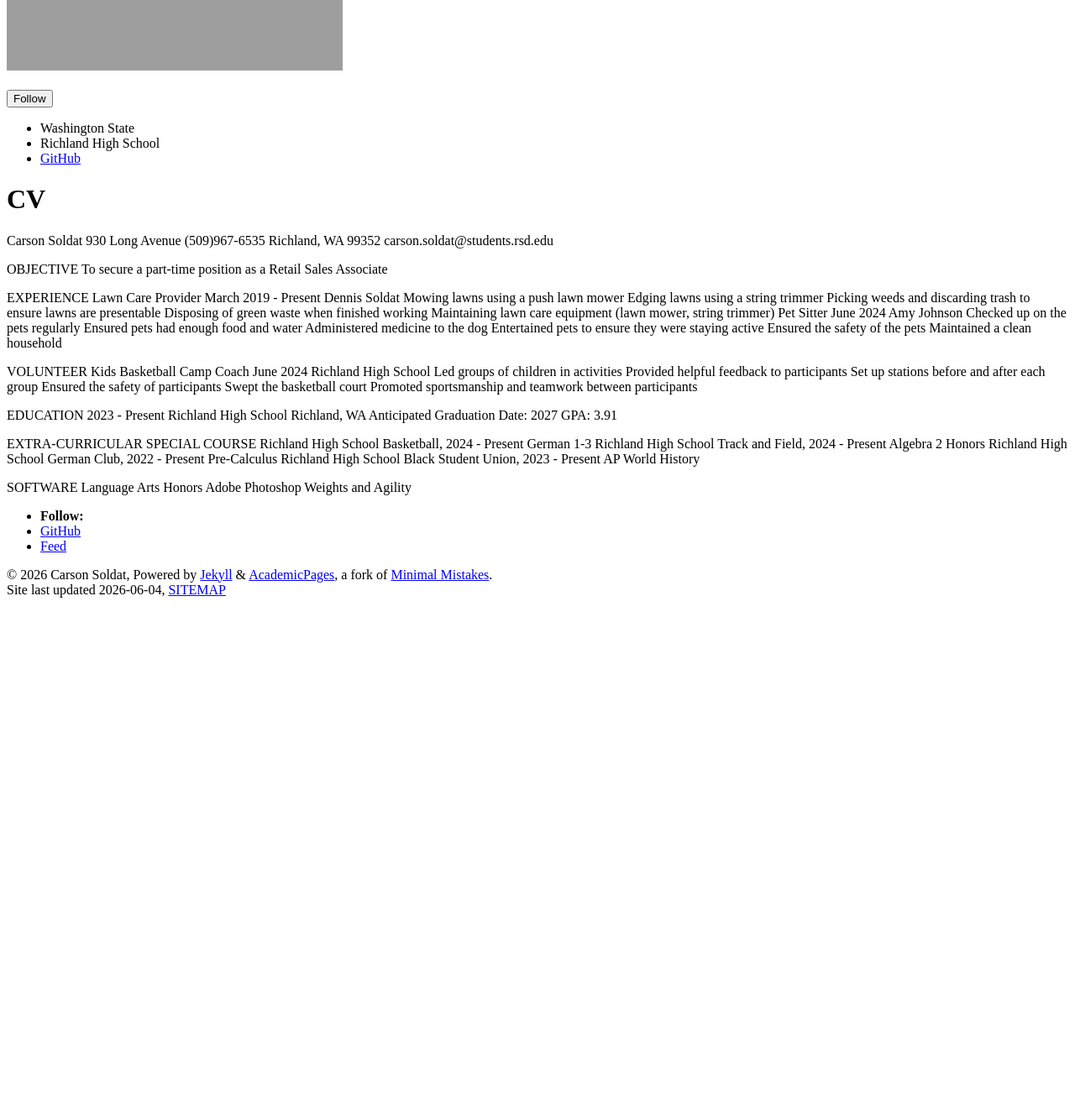
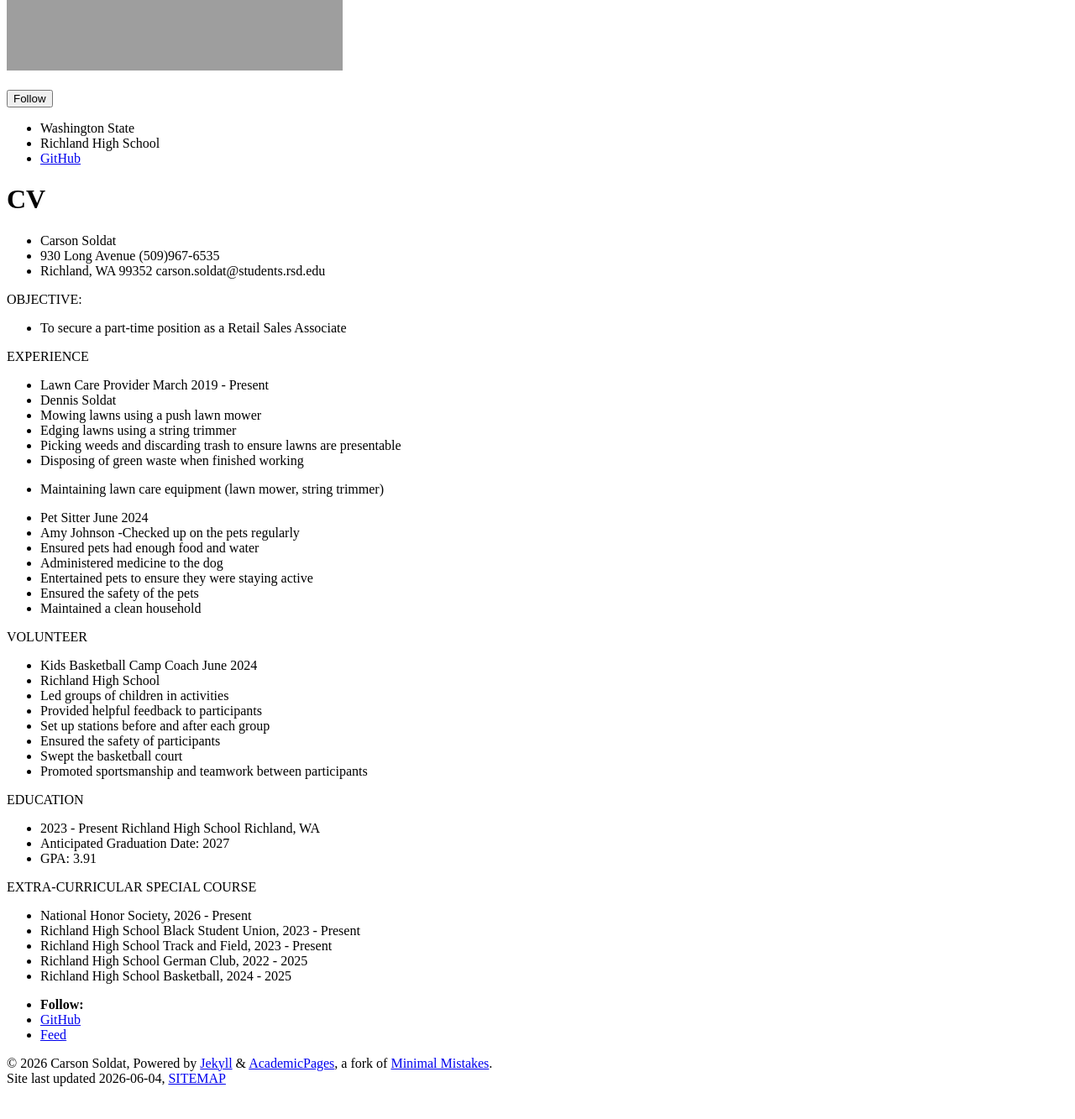
Before and after one commit to carsonsoldat/carsonsoldat.github.io, a Jekyll site: the page built from _pages/cv.md, in a window 1280 px wide and 1400 px high, scrolled down 452 px. Shown: the top 1333 px of the window at 84% size. Built offline with Jekyll 4.4.1, drawn with Linux system fonts in a browser that asks for light colours; a script bundle is joined from its source files by our own code; library files that are not in the unit come from our copies; before the commit the page ends 1270 px from its top, so only the background shows below that.

Commit message:
Update cv.md

```diff
--- a/_pages/cv.md
+++ b/_pages/cv.md
@@ -9,50 +9,49 @@ redirect_from:
 
 {% include base_path %}
 
-Carson Soldat
-930 Long Avenue	(509)967-6535
-Richland, WA 99352	carson.soldat@students.rsd.edu
+- Carson Soldat
+- 930 Long Avenue	(509)967-6535
+- Richland, WA 99352	carson.soldat@students.rsd.edu
 
-OBJECTIVE
-To secure a part-time position as a Retail Sales Associate
+OBJECTIVE:
+- To secure a part-time position as a Retail Sales Associate
 
 EXPERIENCE
-Lawn Care Provider	March 2019 - Present
-Dennis Soldat
-Mowing lawns using a push lawn mower
-Edging lawns using a string trimmer
-Picking weeds and discarding trash to ensure lawns are presentable
-Disposing of green waste when finished working
-Maintaining lawn care equipment (lawn mower, string trimmer)
-Pet Sitter	June 2024
-Amy Johnson
-Checked up on the pets regularly
-Ensured pets had enough food and water
-Administered medicine to the dog
-Entertained pets to ensure they were staying active
-Ensured the safety of the pets
-Maintained a clean household
+- Lawn Care Provider	March 2019 - Present
+- Dennis Soldat
+- Mowing lawns using a push lawn mower
+- Edging lawns using a string trimmer
+- Picking weeds and discarding trash to ensure lawns are presentable
+- Disposing of green waste when finished working
+- Maintaining lawn care equipment (lawn mower, string trimmer)
+
+- Pet Sitter	June 2024
+- Amy Johnson
+-Checked up on the pets regularly
+- Ensured pets had enough food and water
+- Administered medicine to the dog
+- Entertained pets to ensure they were staying active
+- Ensured the safety of the pets
+- Maintained a clean household
 
 VOLUNTEER
-Kids Basketball Camp Coach	June 2024
-Richland High School
-Led groups of children in activities
-Provided helpful feedback to participants
-Set up stations before and after each group
-Ensured the safety of participants
-Swept the basketball court
-Promoted sportsmanship and teamwork between participants
+- Kids Basketball Camp Coach	June 2024
+- Richland High School
+- Led groups of children in activities
+- Provided helpful feedback to participants
+- Set up stations before and after each group
+- Ensured the safety of participants
+- Swept the basketball court
+- Promoted sportsmanship and teamwork between participants
 
 EDUCATION
-2023 - Present	Richland High School	Richland, WA
-Anticipated Graduation Date: 2027
-GPA: 3.91
+- 2023 - Present	Richland High School	Richland, WA
+- Anticipated Graduation Date: 2027
+- GPA: 3.91
 
 EXTRA-CURRICULAR	SPECIAL COURSE
-Richland High School Basketball, 2024 - Present	German 1-3
-Richland High School Track and Field, 2024 - Present	Algebra 2 Honors
-Richland High School German Club, 2022 - Present	Pre-Calculus
-Richland High School Black Student Union, 2023 - Present	AP World History
-
-SOFTWARE	Language Arts Honors
-Adobe Photoshop	Weights and Agility
+- National Honor Society, 2026 - Present
+- Richland High School Black Student Union, 2023 - Present
+- Richland High School Track and Field, 2023 - Present
+- Richland High School German Club, 2022 - 2025
+- Richland High School Basketball, 2024 - 2025
```
